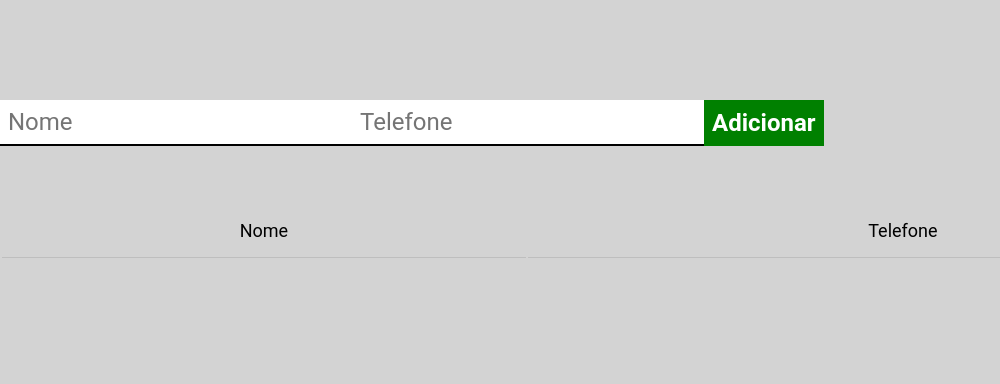
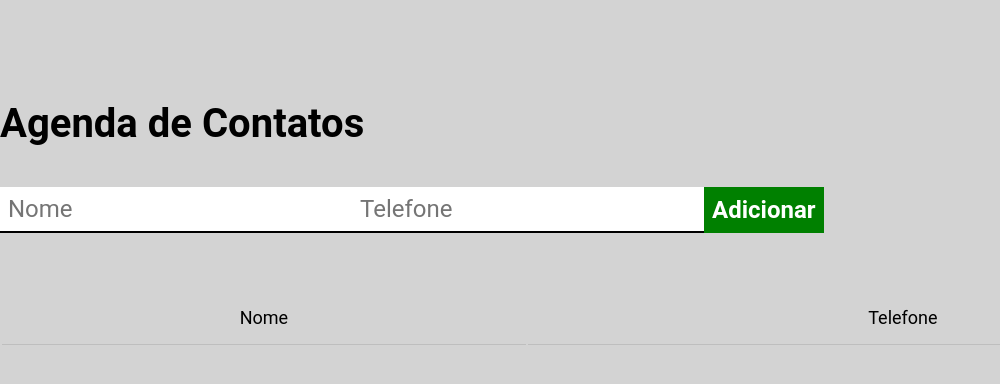
Before and after one commit to Lucia-Helena/agenda_de_contatos, a plain HTML site: page index.html in a window 1280 px wide. Shown: the whole page, without its empty margins (0-1000 px from the left). Drawn offline with Linux system fonts and the light colour scheme.

Commit message:
Fiz alterações no código

```diff
--- a/index.html
+++ b/index.html
@@ -8,6 +8,7 @@
 </head>
 <body>
         <div id="container">
+            <h1>Agenda de Contatos</h1>
             <form id="form-contact">
                 <input id="nome-contact" type="text" required placeholder="Nome">
                 <input id="tell-contact" type="number" required placeholder="Telefone">
--- a/main.css
+++ b/main.css
@@ -10,12 +10,16 @@ body {
     padding-top: 100px;
 }
 
-.container {
-    max-width: 900px;
-    width: 100%;
-    margin: 0 auto;
+h1 {
+    display: flex;
+    align-items: center;
+    margin-bottom: 40px;
+    font-size: 40px;
+    font-weight: bold;
 
 }
+
+
 
 form {
     display: flex;
```
